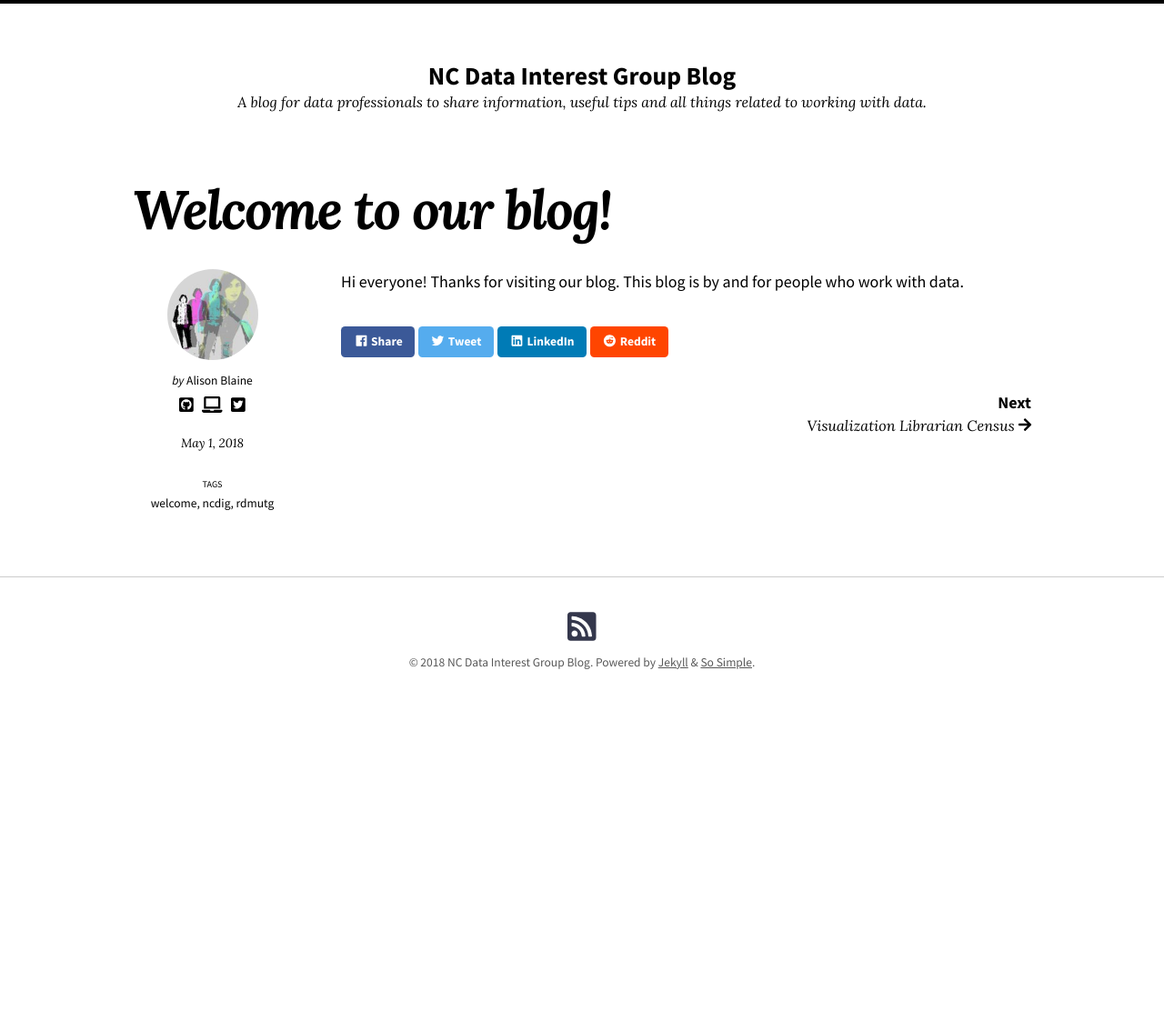
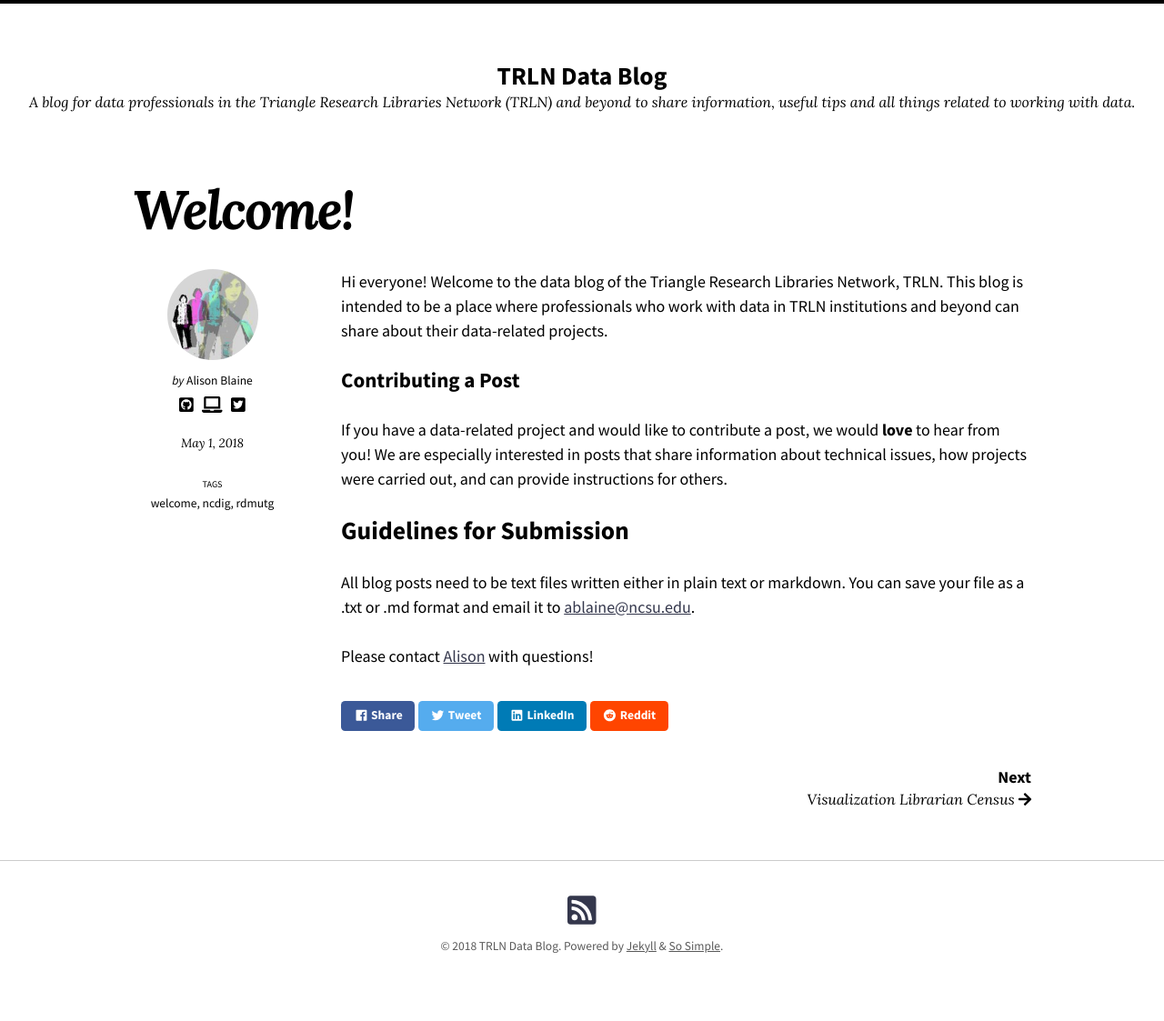
Before and after one commit to trln/data-blog, a Jekyll site: the page built from _posts/2018-05-01-welcome.md, in a window 1280 px wide. Shown: the whole page at 91% size. Built offline with Jekyll 4.4.1, drawn with Linux system fonts in a browser that asks for light colours; nearby versions of some CDN libraries; before the commit the page ends 900 px from its top, so only the background shows below that.

Commit message:
updated welcome post and zoss photo

```diff
--- a/_config.yml
+++ b/_config.yml
@@ -16,8 +16,8 @@
 #theme: jekyll-theme-so-simple
 remote_theme: mmistakes/so-simple-theme
 locale: en-US
-title: "NC Data Interest Group Blog"
-description: "A blog for data professionals to share information, useful tips and all things related to working with data."
+title: "TRLN Data Blog"
+description: "A blog for data professionals in the Triangle Research Libraries Network (TRLN) and beyond to share information, useful tips and all things related to working with data."
 baseurl: # the subpath of your site, e.g. "/blog"
 url: # the base hostname & protocol for your site e.g. "https://trln.github.io/data-blog"
 logo: # path of site logo, e.g. "/images/logo.png"
--- a/_posts/2018-05-01-welcome.md
+++ b/_posts/2018-05-01-welcome.md
@@ -1,6 +1,5 @@
 ---
-title: "Welcome to our blog!"
-excerpt: "This blog is by and for people who work with data."
+title: "Welcome!"
 tags:
   - welcome
   - ncdig
@@ -8,4 +7,12 @@ tags:
 last_modified_at: 2018-05-01T12:19:59-05:00
 ---
 
-Hi everyone! Thanks for visiting our blog. This blog is by and for people who work with data.
+Hi everyone! Welcome to the data blog of the Triangle Research Libraries Network, TRLN. This blog is intended to be a place where professionals who work with data in TRLN institutions and beyond can share about their data-related projects.
+
+### Contributing a Post
+If you have a data-related project and would like to contribute a post, we would **love** to hear from you! We are especially interested in posts that share information about technical issues, how projects were carried out, and can provide instructions for others.
+
+## Guidelines for Submission
+All blog posts need to be text files written either in plain text or markdown. You can save your file as a .txt or .md format and email it to [ablaine@ncsu.edu](mailto:ablaine@ncsu.edu).
+
+Please contact [Alison](mailto:ablaine@ncsu.edu) with questions!
```
Also changed, not shown: _posts/2018-06-19-visualization-librarian-census.md (+2 -2 lines), images/zoss-angela-2018.jpg.
